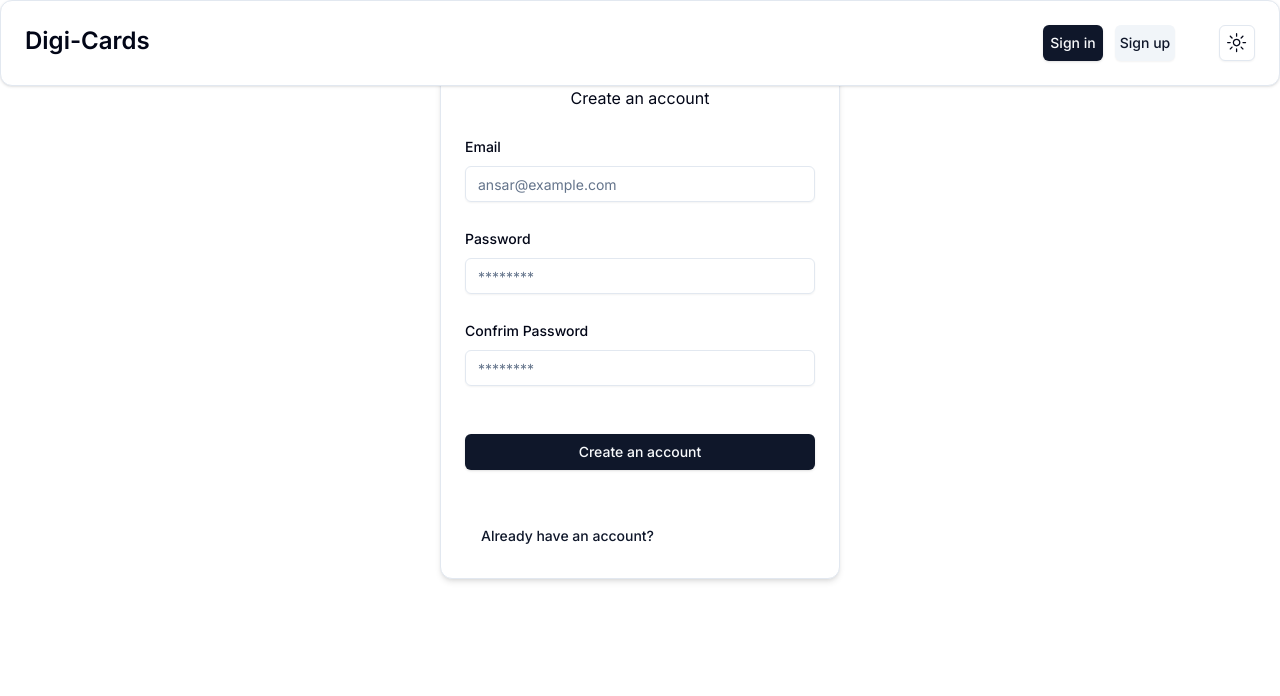
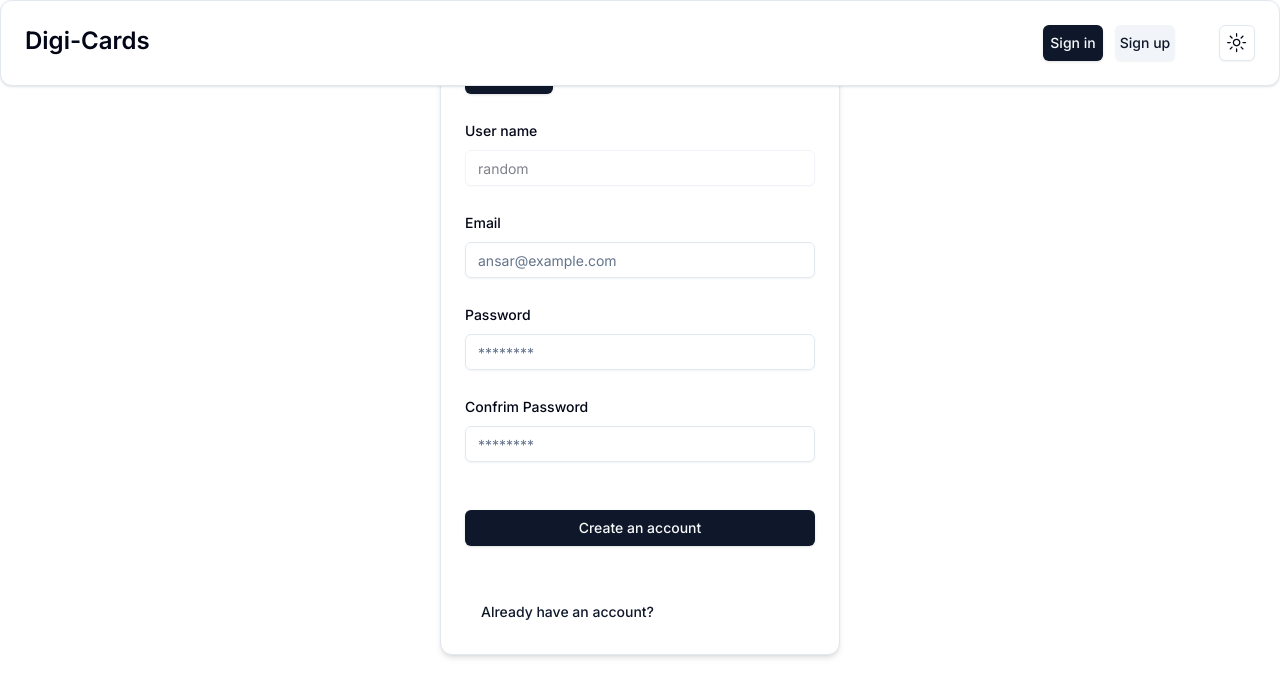
Before and after one commit to MaxAnii/Digi-cards, a Next.js app: page /signup in a window 1280 px wide. Shown: the top 696 px of the page. Built offline with nearby package versions, Linux system fonts and the light colour scheme; no server answers.

Commit message:
Added username to signup form.

```diff
--- a/components/auth/SignupForm.tsx
+++ b/components/auth/SignupForm.tsx
@@ -15,22 +15,18 @@ import { Input } from "../ui/input";
 import { Button } from "@/components/ui/button";
 import { signup } from "@/actions/signup";
 import { useState, useTransition } from "react";
+import { useSearchParams } from "next/navigation";
+import Link from "next/link";
 // import FormSubmissionSpinner from "../FormSubmissionSpinner";
 const SignupForm = () => {
-	type returnData =
-		| {
-				error: string;
-				success?: undefined;
-		  }
-		| {
-				success: string;
-				error?: undefined;
-		  };
+	const params = useSearchParams();
+	const username = params.get("username");
 	const [message, setMessage] = useState<String>("");
 	const [isPending, setTransition] = useTransition();
 	const form = useForm<z.infer<typeof signupSchema>>({
 		resolver: zodResolver(signupSchema),
 		defaultValues: {
+			username: username || "random",
 			email: "",
 			password: "",
 			confrimPassword: "",
@@ -44,19 +40,30 @@ const SignupForm = () => {
 		}
 		setTransition(() => {
 			signup(values).then((data: any) => {
-				if (data.error) {
-					setMessage(data.error);
-				} else if (data.success) {
-					setMessage(data.success);
-				} else {
-					setMessage("Verfication email is sent!");
+				if (data) {
+					setMessage(data.message);
 				}
 			});
 		});
 	};
 	return (
 		<Form {...form}>
+			<Button>{"<-- Back"}</Button>
 			<form className="space-y-6" onSubmit={form.handleSubmit(onsubmit)}>
+				<Link href="/username"></Link>
+				<FormField
+					control={form.control}
+					name="username"
+					render={({ field }) => (
+						<FormItem>
+							<FormLabel>User name</FormLabel>
+							<FormControl>
+								<Input disabled type="text" {...field}></Input>
+							</FormControl>
+							<FormMessage></FormMessage>
+						</FormItem>
+					)}
+				/>
 				<FormField
 					control={form.control}
 					name="email"
```
